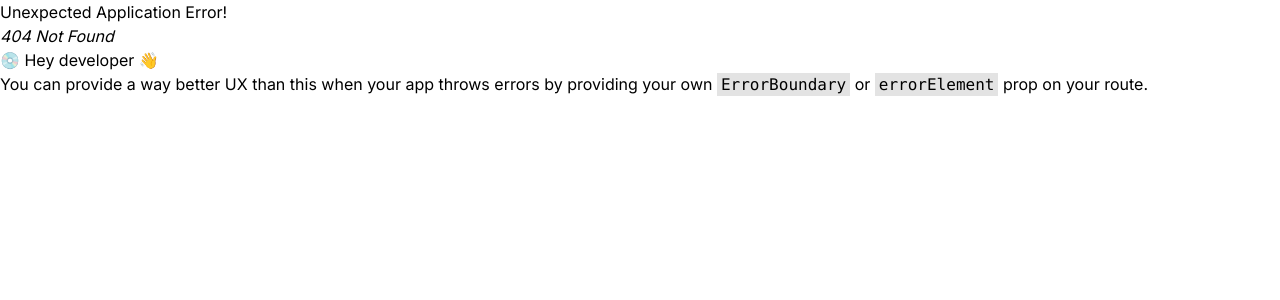
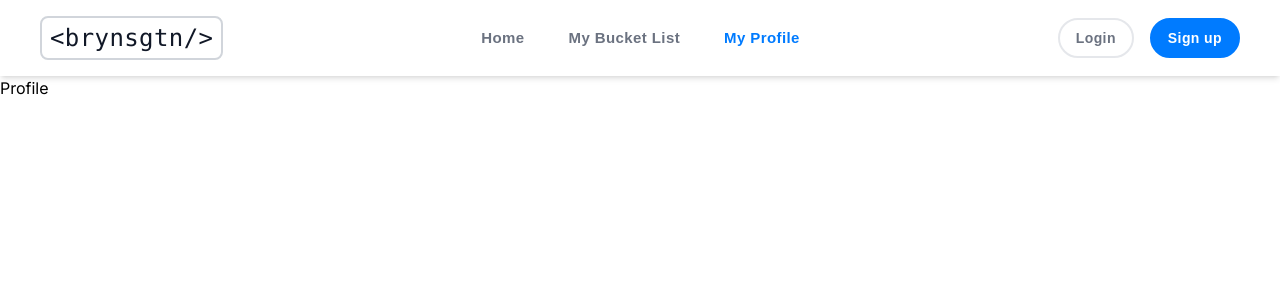
Before and after one commit to brynsgtn/bucket-list-app, a React (Vite) app in the folder frontend/: page /profile in a window 1280 px wide. Before the commit this address had no page. Shown: the top 300 px of the page. Built offline with nearby package versions, Linux system fonts and the light colour scheme; a web font is replaced by a local one.

Commit message:
Added Profile page

```diff
--- a/frontend/src/main.jsx
+++ b/frontend/src/main.jsx
@@ -14,6 +14,7 @@
 import Login from './pages/Login.jsx';
 import Register from './pages/Register.jsx';
 import BucketList from './pages/BucketList.jsx';
+import Profile from './pages/Profile.jsx';
 
 
 const router = createBrowserRouter(
@@ -23,10 +24,10 @@
       <Route path='/login' element={<Login />} />
       <Route path='/register' element={<Register />} />
       <Route path='/bucket' element={<BucketList />} />
-      {/* Private Routes
-      <Route path='' element={<PrivateRoute />}>
-        <Route path='/profile' element={<ProfileScreen />} />
-      </Route> */}
+      {/* Private Routes */}
+      {/* <Route path='' element={<PrivateRoute />}> */}
+        <Route path='/profile' element={<Profile />} />
+      {/* </Route> */}
     </Route>
   )
 )
--- /dev/null
+++ b/frontend/src/pages/Profile.jsx
@@ -0,0 +1,14 @@
+import React from 'react'
+import Header from '../components/Header'
+
+const Profile = () => {
+    return (
+        <>
+            <Header />
+            <div>Profile</div>
+        </>
+
+    )
+}
+
+export default Profile
```
